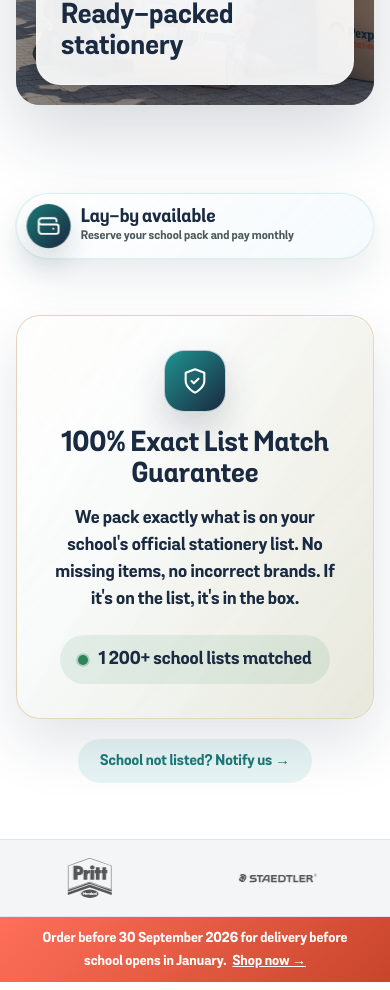
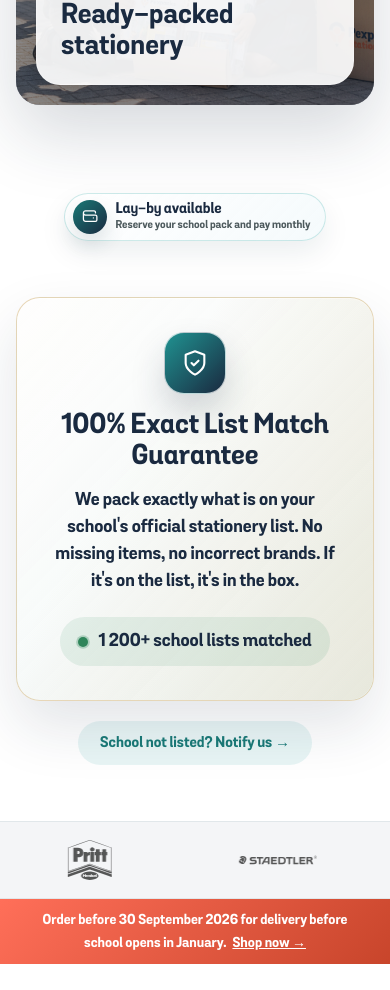
Before and after one commit to mcebisidesigner-spec/pexpacks-supplies, a Next.js app: page / in a window 390 px wide. Shown: the part 1085-2075 px from the top of the page. Built offline with nearby package versions, Linux system fonts and the light colour scheme.

Commit message:
Compact and centralize lay-by CTA button on homepage

```diff
--- a/components/marketing/MarketingHome.module.css
+++ b/components/marketing/MarketingHome.module.css
@@ -217,124 +217,66 @@
   position: relative;
   display: inline-flex;
   align-items: center;
-  gap: 14px;
-  box-sizing: border-box;
-  width: min(100%, 520px);
-  max-width: min(100%, 520px);
-  padding: 12px 22px 12px 14px;
-  border: 1px solid rgba(33, 158, 154, 0.18);
+  gap: 10px;
+  width: auto;
+  padding: 8px 20px 8px 12px;
+  border: 1.5px solid rgba(33, 158, 154, 0.22);
   border-radius: var(--radius-pill);
   background:
-    linear-gradient(135deg, rgba(255, 255, 255, 0.96), rgba(244, 250, 252, 0.9)),
-    var(--pex-bg);
+    linear-gradient(135deg, #ffffff, rgba(244, 250, 252, 0.92));
   color: var(--pex-primary);
   text-decoration: none;
-  box-shadow:
-    0 18px 40px rgba(18, 57, 69, 0.1),
-    inset 0 1px 0 rgba(255, 255, 255, 0.85);
+  box-shadow: 0 12px 28px rgba(18, 57, 69, 0.08);
   transform-origin: center;
-  animation: laybyHeartbeat 2.7s ease-in-out infinite;
   transition: transform 0.2s ease, box-shadow 0.2s ease, border-color 0.2s ease;
 }
 
-.laybySpotlightLink::after {
-  content: "";
-  position: absolute;
-  inset: -7px;
-  z-index: -1;
-  border-radius: inherit;
-  background: rgba(255, 111, 89, 0.12);
-  opacity: 0;
-  transform: scale(0.94);
-  animation: laybyHalo 2.7s ease-in-out infinite;
-}
-
 .laybySpotlightLink:hover {
-  border-color: rgba(255, 111, 89, 0.42);
-  box-shadow:
-    0 22px 48px rgba(18, 57, 69, 0.15),
-    0 0 0 6px rgba(255, 111, 89, 0.08);
-  transform: translateY(-2px) scale(1.01);
+  border-color: var(--pex-keppel);
+  box-shadow: 0 16px 36px rgba(18, 57, 69, 0.12);
+  transform: translateY(-2px);
 }
 
 .laybySpotlightIcon {
-  width: 52px;
-  height: 52px;
+  width: 40px;
+  height: 40px;
   display: grid;
   place-items: center;
   flex: 0 0 auto;
   border-radius: 50%;
   background: linear-gradient(135deg, var(--pex-keppel), var(--pex-navy));
   color: var(--pex-bg);
-  box-shadow: 0 14px 28px rgba(18, 57, 69, 0.18);
+  box-shadow: 0 10px 20px rgba(18, 57, 69, 0.14);
 }
 
 .laybySpotlightIcon svg {
-  width: 25px;
-  height: 25px;
+  width: 20px;
+  height: 20px;
 }
 
 .laybySpotlightText {
   display: flex;
   flex-direction: column;
-  gap: 3px;
+  gap: 2px;
   min-width: 0;
 }
 
 .laybySpotlightText strong {
   color: var(--pex-primary);
   font-family: var(--font-heading);
-  font-size: clamp(19px, 2.4vw, 27px);
+  font-size: clamp(16px, 2vw, 20px);
   font-weight: 900;
   line-height: 1;
 }
 
 .laybySpotlightText span {
   color: var(--pex-muted);
-  font-size: 14px;
+  font-size: 13px;
   font-weight: 700;
   line-height: 1.3;
-  overflow-wrap: anywhere;
 }
 
-@keyframes laybyHeartbeat {
-  0%,
-  58%,
-  100% {
-    transform: scale(1);
-  }
 
-  10% {
-    transform: scale(1.045);
-  }
-
-  18% {
-    transform: scale(0.992);
-  }
-
-  28% {
-    transform: scale(1.028);
-  }
-}
-
-@keyframes laybyHalo {
-  0%,
-  60%,
-  100% {
-    opacity: 0;
-    transform: scale(0.94);
-  }
-
-  14% {
-    opacity: 1;
-    transform: scale(1.05);
-  }
-
-  34% {
-    opacity: 0;
-    transform: scale(1.14);
-  }
-}
 
 .officeCard {
   display: flex;
@@ -407,17 +349,26 @@
   }
 
   .laybySpotlightLink {
-    gap: 10px;
-    padding: 10px 16px 10px 10px;
+    gap: 8px;
+    padding: 6px 14px 6px 8px;
   }
 
   .laybySpotlightIcon {
-    width: 44px;
-    height: 44px;
+    width: 34px;
+    height: 34px;
+  }
+
+  .laybySpotlightIcon svg {
+    width: 17px;
+    height: 17px;
+  }
+
+  .laybySpotlightText strong {
+    font-size: 15px;
   }
 
   .laybySpotlightText span {
-    font-size: 12px;
+    font-size: 11px;
   }
 
   .guaranteeSection {
@@ -425,12 +376,7 @@
   }
 }
 
-@media (prefers-reduced-motion: reduce) {
-  .laybySpotlightLink,
-  .laybySpotlightLink::after {
-    animation: none;
-  }
-}
+
 
 .brandMarquee {
   overflow: hidden;
```
